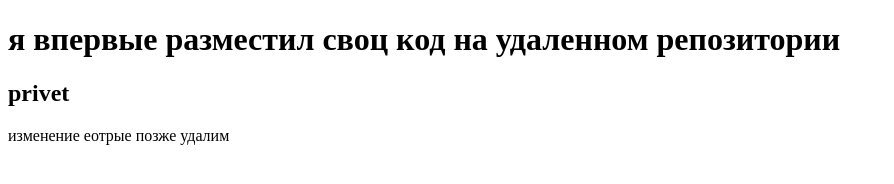
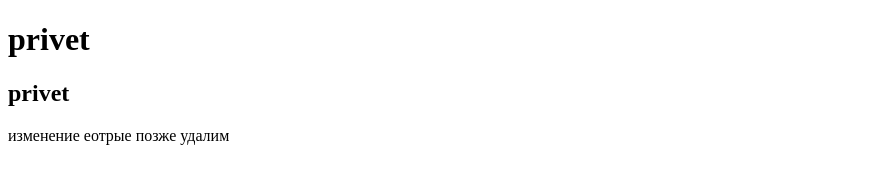
Before and after one commit to q1only1/new-repo, a plain HTML site: page index.html in a window 1280 px wide. Shown: the whole page, without its empty margins (0-894 px from the left). Drawn offline with Linux system fonts and the light colour scheme.

Commit message:
Revert "new commit"
This reverts commit 38c08bb78978875ab272b80ed9bb0ab5f366e6a0.

```diff
--- a/index.html
+++ b/index.html
@@ -3,10 +3,10 @@
 <head>
     <meta charset="UTF-8">
     <meta name="viewport" content="width=device-width, initial-scale=1.0">
-    <title>novyi git project</title>
+    <title>Document</title>
 </head>
 <body>
-    <h1>я впервые разместил своц код на удаленном репозитории</h1>
+    <h1>privet</h1>
     <h2>privet</h2>
     <p>изменение еотрые позже удалим</p>
 </body>
```
